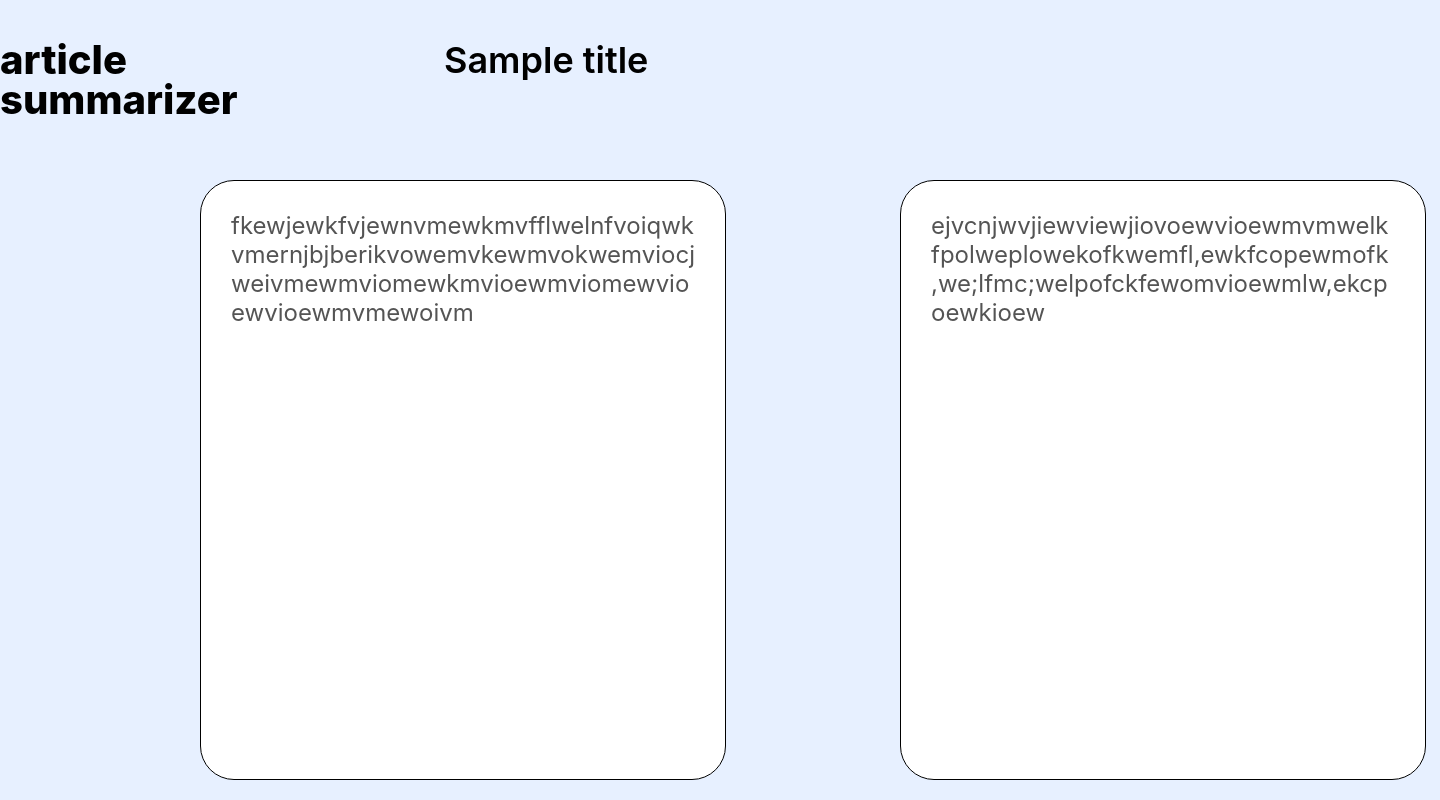
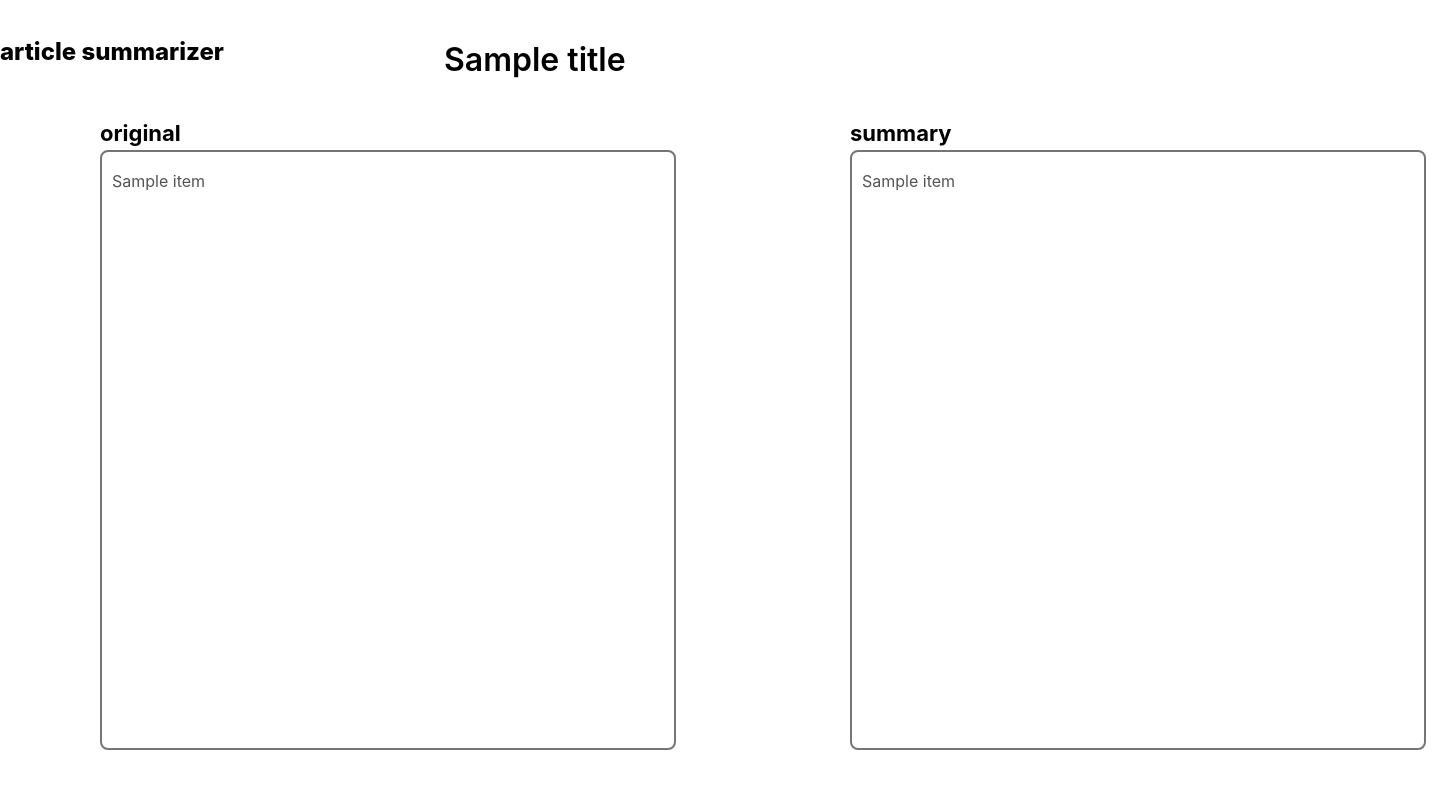
Before and after one commit to VictoriaLebedeva/PTSummarizer, a Flask app: template src/web/templates/summary.html in a window 1440 px wide. Run offline with Flask 2, Linux system fonts and the light colour scheme; the template is opened without the code that fills it: most values are stand-ins (such as "Sample title", 1, 10 or a date in 2020).

Commit message:
change text page style

```diff
--- a/src/web/parse_article.py
+++ b/src/web/parse_article.py
@@ -1,4 +1,5 @@
 import requests
+import re
 from bs4 import BeautifulSoup
 
 def parse_article(url: str) -> dict:
@@ -18,7 +19,8 @@ def parse_article(url: str) -> dict:
     paragraphs_html = soup.find_all('p', class_='pw-post-body-paragraph')
 
     for p in paragraphs_html:
-        paragraphs.append(p.text)
+        paragraph = p.text.strip('\t')
+        paragraphs.append(paragraph)
 
     return title, paragraphs
 
--- a/src/web/routes.py
+++ b/src/web/routes.py
@@ -12,8 +12,8 @@ def home_page():
     if request.method == 'POST':
       url = request.form.get('url')
 
-      title, text = parse_article(url)
-      return render_template('summary.html', title = title, text=text)
+      title, original = parse_article(url)
+      return render_template('summary.html', title=title, original=original, summary=original)
 
     return render_template('home_page.html', form=form)
 
--- a/src/web/static/style.css
+++ b/src/web/static/style.css
@@ -1,13 +1,15 @@
-*, *:after, *:before {
+*,
+*:after,
+*:before {
     box-sizing: border-box;
     padding: 0;
     margin: 0;
     transition: .5s ease-in-out;
-    scroll-behavior:smooth;
+    scroll-behavior: smooth;
 
 }
 
-.title{
+.title {
     position: absolute;
     width: 509px;
     height: 190px;
@@ -28,7 +30,7 @@
     z-index: 5;
 }
 
-.title p{
+.title p {
     position: absolute;
     font-family: Inter, sans-serif;
     font-style: normal;
@@ -41,7 +43,7 @@
     z-index: 2;
 }
 
-.form{
+.form {
     position: relative;
     width: 636px;
     height: 372px;
@@ -51,7 +53,8 @@
     top: 25vh;
     z-index: 2;
 }
-.form label{
+
+.form label {
     position: absolute;
     width: 333px;
     height: 31px;
@@ -67,7 +70,7 @@
     color: #757575;
 }
 
-.form input{
+.form input {
     position: absolute;
     width: 477px;
     height: 50px;
@@ -78,7 +81,8 @@
     border-color: inherit;
     border-bottom: 2px solid #000000;
 }
-input#submit{
+
+input#submit {
     position: absolute;
     width: 229px;
     height: 54px;
@@ -93,7 +97,8 @@ input#submit{
     font-style: normal;
     color: #E7F0FF;
 }
-.form a{
+
+.form a {
     position: absolute;
     width: 80px;
     height: 66px;
@@ -104,11 +109,13 @@ input#submit{
 
     color: #FFFFFF;
 }
+
 .btn-go:hover {
     color: #757575;
     transition: 0.3ms;
 }
-.circle-first{
+
+.circle-first {
     position: absolute;
     top: 15vh;
     left: 5vh;
@@ -118,7 +125,8 @@ input#submit{
     background: #E7F0FF;
     z-index: 1;
 }
-.circle-second{
+
+.circle-second {
     position: absolute;
     top: 65vh;
     left: 5vh;
@@ -127,7 +135,8 @@ input#submit{
     border-radius: 50%;
     background: #E7F0FF;
 }
-.circle-third{
+
+.circle-third {
     position: absolute;
     top: 40vh;
     left: 80vh;
@@ -136,7 +145,8 @@ input#submit{
     border-radius: 50%;
     background: #E7F0FF;
 }
-.circle-fourth{
+
+.circle-fourth {
     position: absolute;
     top: 10vh;
     left: 140vh;
@@ -145,7 +155,8 @@ input#submit{
     border-radius: 50%;
     background: #E7F0FF;
 }
-.circle-fifth{
+
+.circle-fifth {
     position: absolute;
     top: 65vh;
     left: 140vh;
@@ -162,26 +173,28 @@ input[type="text"] {
     font-size: 24px;
     color: #000000;
 }
+
 input {
-    outline:none;
+    outline: none;
 }
+
 input::after hover {
     color: #757575;
 }
-.body-summary{
+
+.body-summary {
     max-width: 100%;
     max-height: 1031px;
-    background-color: #E7F0FF;
+    background-color: #ffffff;
 }
 
-.wrapper{
+.wrapper {
     max-width: 1440px;
     padding: 5vh 0vh;
     margin: 0 auto;
 }
 
-
-.summary-title{
+.summary-title {
     width: 100%;
     height: 125px;
     display: flex;
@@ -189,55 +202,79 @@ input::after hover {
     gap: 25vh;
 
 }
-.summary-title h1{
+
+.summary-title h1 {
     width: 244px;
     height: 86px;
     font-family: Inter, sans-serif;
     font-style: normal;
     font-weight: 800;
-    font-size: 40px;
-    line-height: 40px;
+    font-size: 24px;
+    line-height: 24px;
     color: #000000;
 }
-.summary-title h2{
+
+.summary-title h2 {
     font-family: Inter, sans-serif;
-    font-style: normal;
+    font-style: bold;
     font-weight: 600;
-    font-size: 36px;
+    font-size: 32px;
     line-height: 40px;
     color: #000000;
 }
 
-.original textarea{
+.original p {
     position: absolute;
-    width: 526px;
-    height: 75%;
-    left: 200px;
-    top: 180px;
-    background: #FFFFFF;
-    border: 1px solid #000000;
-    border-radius: 34px;
-    padding: 30px 30px 30px 30px;
-    resize: none;
+    left: 100px;
+    top: 120px;
+    font-family: 'Inter', sans-serif;
+    font-style: normal;
+    font-weight: bold;
+    font-size: 22px;
 }
 
-.summary textarea{
+.summary p {
     position: absolute;
-    width: 526px;
-    height: 75%;
-    left: 900px;
-    top: 180px;
-    padding: 30px 30px 30px 30px;
-    background: #FFFFFF;
-    border: 1px solid #000000;
-    border-radius: 34px;
-    resize: none;
+    left: 850px;
+    top: 120px;
+    font-family: 'Inter', sans-serif;
+    font-style: normal;
+    font-weight: bold;
+    font-size: 22px;
 }
 
-textarea[type="text"]{
+.original textarea {
+    position: absolute;
+    width: 40%;
+    height: 75%;
+    left: 100px;
+    top: 150px;
+    background: #FFFFFF;
+    border: 2px solid #757575;
+    border-radius: 8px;
+    padding: 5px 10px 5px 10px;
+    resize: none;
+    white-space: pre-line;
+}
+
+.summary textarea {
+    position: absolute;
+    width: 40%;
+    height: 75%;
+    left: 850px;
+    top: 150px;
+    padding: 5px 10px 5px 10px;
+    background: #FFFFFF;
+    border: 2px solid #757575;
+    border-radius: 8px;
+    resize: none;
+    white-space: pre-line;
+}
+
+textarea[type="text"] {
     font-family: 'Inter', sans-serif;
     font-style: normal;
     font-weight: 400;
-    font-size: 24px;
-    line-height: 29px;
+    font-size: 16px;
+    line-height: 16px;
 }
--- a/src/web/templates/summary.html
+++ b/src/web/templates/summary.html
@@ -1,5 +1,6 @@
 <!DOCTYPE html>
 <html lang="en">
+
 <head>
     <meta charset="UTF-8">
     <meta http-equiv="X-UA-Compatible" content="IE=edge">
@@ -8,6 +9,7 @@
     <link rel="stylesheet" href="static/style.css" />
     <link rel="stylesheet" href="static/fonts.css" />
 </head>
+
 <body class="body-summary">
     <div class="wrapper">
         <div class="summary-title">
@@ -15,13 +17,19 @@
             <h2>{{title}}</h2>
         </div>
         <div class="original">
+            <p>original</p>
             <textarea type="text" disabled>
-fkewjewkfvjewnvmewkmvfflwelnfvoiqwkvmernjbjberikvowemvkewmvokwemviocjweivmewmviomewkmvioewmviomewvioewvioewmvmewoivm
+                {% for item in original %}
+                    {{item}}
+                {% endfor %}
         </textarea>
         </div>
         <div class="summary">
+            <p>summary</p>
             <textarea type="text" disabled>
-ejvcnjwvjiewviewjiovoewvioewmvmwelkfpolweplowekofkwemfl,ewkfcopewmofk,we;lfmc;welpofckfewomvioewmlw,ekcpoewkioew
+                {% for item in original %}
+                    {{item}}
+                {% endfor %}
         </textarea>
         </div>
     </div>
```
Lines whose indentation alone changed are shown as unchanged.
